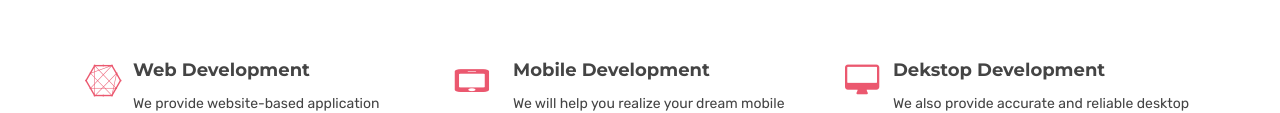
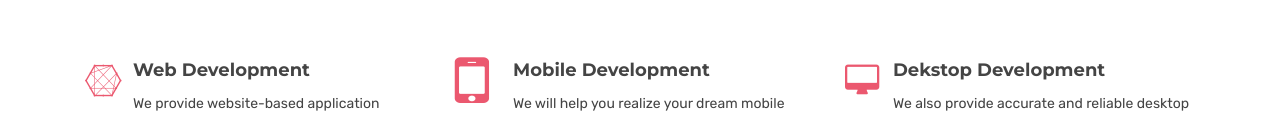
Before and after one commit to DavidOtaCool/MuchNMore, a plain HTML site: page index.html in a window 1280 px wide. Shown: the part 851-964 px from the top of the page. Drawn offline with Linux system fonts and the light colour scheme.

Commit message:
Update index.html

```diff
--- a/index.html
+++ b/index.html
@@ -272,7 +272,7 @@
           <div class="col-md-6 col-lg-4 col-xs-12">
             <div class="service-box">
               <div class="service-icon">
-                <i class="fa fa-mobile-phone" style="transform: scale(2.5,1);"></i>
+                <i class="fa fa-mobile-phone" style="transform: scale(2.5,2);"></i>
               </div>
               <div class="service-content">
                 <h4><a href="#">Mobile Development</a></h4>
```
